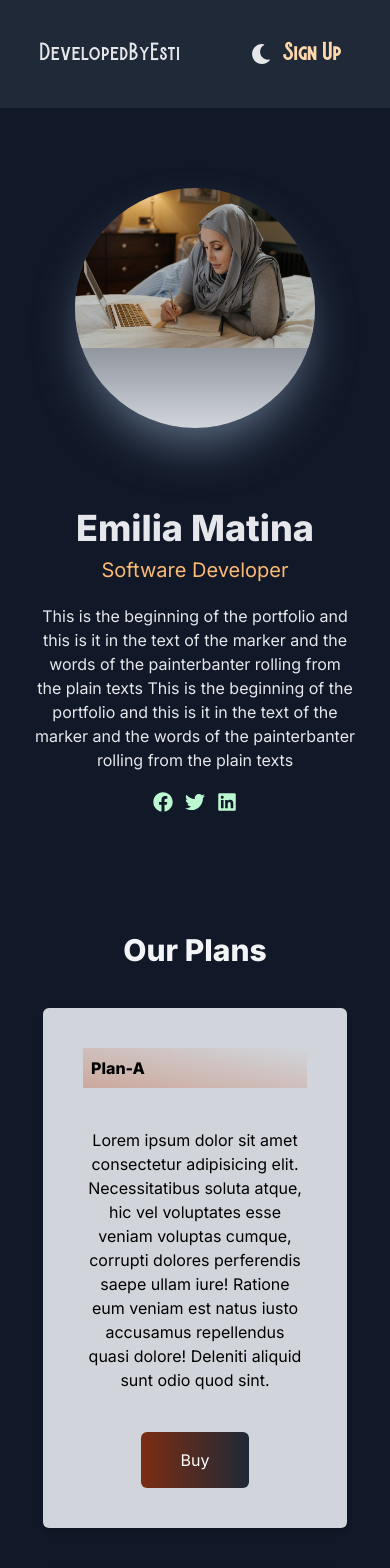
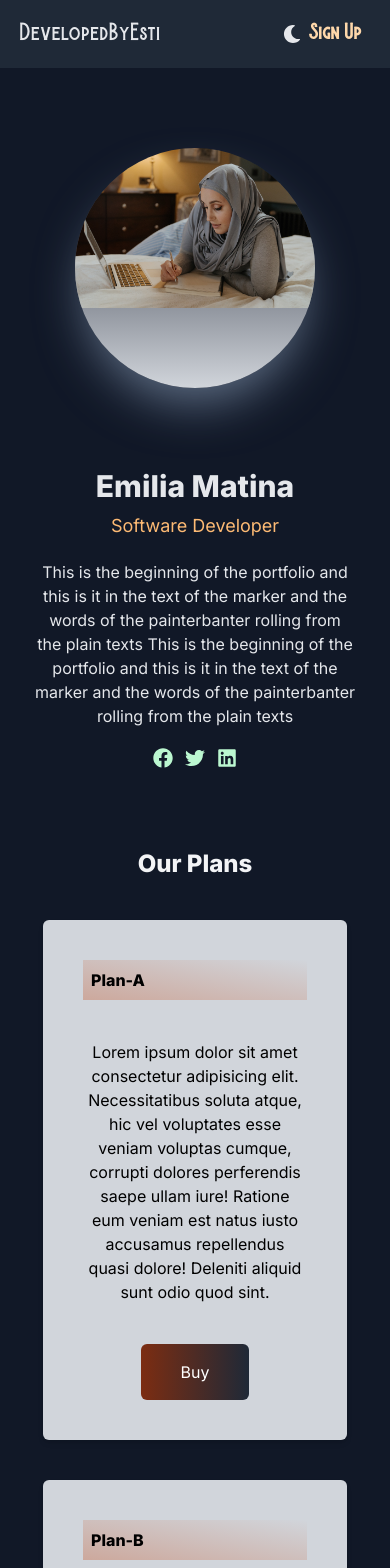
Before and after one commit to Esther-Inyang/next-n-tailwind, a Next.js app: page / in a window 390 px wide. Shown: the top 1568 px of the page. Built offline with nearby package versions, Linux system fonts and the light colour scheme.

Commit message:
added styles for responsiveness

```diff
--- a/src/app/page.tsx
+++ b/src/app/page.tsx
@@ -11,17 +11,17 @@ export default function Home() {
   return (
     <div className={lightMode ? "dark" : ""}>
       <main className=" bg-gray-900 min-h-screen dark:bg-gray-100">
-        <div className="flex justify-between items-center p-10 dark:bg-gray-200/40 bg-gray-800">
+        <div className="flex justify-between items-center lg:p-10 p-5 dark:bg-gray-200/40 bg-gray-800">
         {/* flex justify-between items-center gap-5 */}
           <div>
             <h1 className="lg:text-3xl md:text-2xl text-xl text-gray-200 dark:text-gray-900 font-burtons">DevelopedByEsti</h1>
           </div>
-          <div className="flex gap-1 lg:gap-3 justify-center items-center">
+          <div className="flex gap-1/2 lg:gap-3 justify-center items-center">
             <div>
-            <FaMoon onClick={()=>setLightMode(!lightMode)} className=" text-gray-200 dark:text-gray-800 hover:text-gray-400 dark:hover:text-gray-400 transition-all duration-300 text-xl lg:text-2xl cursor-pointer"/>
+            <FaMoon onClick={()=>setLightMode(!lightMode)} className=" text-gray-200 dark:text-gray-800 hover:text-gray-400 dark:hover:text-gray-400 transition-all duration-300 text-lg lg:text-2xl cursor-pointer"/>
             </div>
           <div>
-            <a href="#" className=" text-orange-200 dark:text-orange-700 hover:underline font-extrabold text-xl px-2 py-5 font-burtons">Sign Up</a>
+            <a href="#" className=" text-orange-200 dark:text-orange-700 hover:underline font-extrabold text-lg px-2 py-5 font-burtons">Sign Up</a>
           </div>
           </div>
         </div>
@@ -30,8 +30,8 @@ export default function Home() {
             <Image src={img}  alt="Profile image" layout="fit" objectFit="contain"/>
           </div>
 
-          <h2 className="text-gray-200 dark:text-gray-950 text-4xl font-extrabold">Emilia Matina</h2>
-          <h3 className="text-orange-300 dark:text-orange-900 text-xl mt-2">Software Developer</h3>
+          <h2 className="text-gray-200 dark:text-gray-950 text-3xl lg:text-4xl font-extrabold">Emilia Matina</h2>
+          <h3 className="text-orange-300 dark:text-orange-900 lg:text-xl text-lg mt-2">Software Developer</h3>
           <p className=" text-gray-200 dark:text-gray-900 my-5 leading-6 max-w-xs mx-auto">This is the beginning of the portfolio
           and this is it in the text of the marker and the words of the painterbanter rolling from the plain texts
           This is the beginning of the portfolio
@@ -42,11 +42,10 @@ export default function Home() {
             <FaTwitter className="text-green-200 dark:text-gray-950 text-xl"/>
             <FaLinkedin className="text-green-200 dark:text-gray-950 text-xl"/>
           </div>
-
         </div>
 
-        <div className=" w-96 mx-auto p-10 mt-20 lg:w-full">
-          <h3 className="text-gray-100 dark:text-gray-950 font-extrabold text-3xl mb-10 text-center">Our Plans</h3>
+        <div className=" w-96 mx-auto p-10 lg:mt-20 mt-10 lg:w-full">
+          <h3 className="text-gray-100 dark:text-gray-950 font-extrabold text-2xl lg:text-3xl mb-10 text-center">Our Plans</h3>
           <div className="lg:flex lg:gap-10 lg:justify-between">
             <div className=" bg-gray-300 dark:bg-gray-300 shadow-md p-10 rounded-md mb-10">
               <h2 className="bg-gradient-to-tr from-orange-700/30 dark:text-gray-300 dark:from-orange-700 p-2 font-extrabold">Plan-A</h2>
@@ -57,7 +56,7 @@ export default function Home() {
             </div>
 
             <div className=" bg-gray-300 dark:bg-gray-300 shadow-md p-10 rounded-md mb-10">
-              <h2 className="bg-gradient-to-tr from-green-700/30 dark:text-gray-300 dark:from-green-700 p-2 font-extrabold">Plan-B</h2>
+              <h2 className="bg-gradient-to-tr from-orange-700/30 dark:text-gray-300 dark:from-orange-700 p-2 font-extrabold">Plan-B</h2>
               <p className="text-center mt-10 dark:text-gray-900">Lorem ipsum dolor sit amet consectetur adipisicing elit. Necessitatibus soluta atque, hic vel voluptates esse veniam voluptas cumque, corrupti dolores perferendis saepe ullam iure! Ratione eum veniam est natus iusto accusamus repellendus quasi dolore! Deleniti aliquid sunt odio quod sint.</p>
               <div className="mx-auto text-center">
                 <button className="bg-gradient-to-r from-orange-900 to-gray-800 text-white py-4 px-10 rounded-md mt-10 hover:from-green-600 hover:to-gray-800 transition-all ease-in duration-1000">Buy</button>
@@ -74,14 +73,14 @@ export default function Home() {
           </div>
         </div>
 
-        <div className="w-90 mx-auto mt-20 p-20 dark:bg-green-50 bg-gray-800">
-          <h2 className="text-gray-100 dark:text-gray-950 font-extrabold text-3xl mb-10 text-center">Our Values</h2>
+        <div className="lg:w-90 w-80 mx-auto py-10 px-10 :lg:mt-20 lg:p-20 dark:bg-green-50 bg-gray-800">
+          <h2 className="text-gray-100 dark:text-gray-950 font-extrabold text-2xl lg:text-3xl mb-10 text-center">Our Values</h2>
           <div className="flex flex-col lg:flex-row lg:flex-wrap gap-5">
-            <p className="basis-1/3 flex-1 text-green-300 dark:text-orange-900 border-2 border-gray-700 dark:border-none dark:shadow-gray-400 shadow-sm rounded-lg text-xl text-center  py-10 px-40">Excellence</p>
-            <p className="basis-1/3 flex-1 text-green-300 dark:text-orange-900 border-2 border-gray-700 dark:border-none dark:shadow-gray-400 shadow-sm rounded-lg text-xl text-center  py-10 px-40">Passionate</p>
-            <p className="basis-1/3 flex-1 text-green-300 dark:text-orange-900 border-2 border-gray-700 dark:border-none dark:shadow-gray-400 shadow-sm rounded-lg text-xl text-center py-10 px-40 font-bold">Flexible</p>
-            <p className="basis-1/3 flex-1 text-green-300 dark:text-orange-900 border-2 border-gray-700 dark:border-none dark:shadow-gray-400 shadow-sm rounded-lg text-xl text-center  py-10 px-40">Honest</p>
-            <p className="basis-1/3 flex-1 text-green-300 dark:text-orange-900 border-2 border-gray-700 dark:border-none dark:shadow-gray-400 shadow-sm rounded-lg text-xl text-center  py-10 px-40">Fast</p>
+            <p className="basis-1/3 flex-1 text-orange-200 dark:text-orange-900 border-2 border-gray-700 dark:border-none dark:shadow-gray-400 shadow-sm rounded-lg text-xl text-center  lg:py-10 lg:px-40 px-10 py-5">Excellence</p>
+            <p className="basis-1/3 flex-1 text-orange-200 dark:text-orange-900 border-2 border-gray-700 dark:border-none dark:shadow-gray-400 shadow-sm rounded-lg text-xl text-center  lg:py-10 lg:px-40 px-10 py-5">Passionate</p>
+            <p className="basis-1/3 flex-1 text-orange-200 dark:text-orange-900 border-2 border-gray-700 dark:border-none dark:shadow-gray-400 shadow-sm rounded-lg text-xl text-center lg:py-10 lg:px-40 px-10 py-5">Flexible</p>
+            <p className="basis-1/3 flex-1 text-orange-200 dark:text-orange-900 border-2 border-gray-700 dark:border-none dark:shadow-gray-400 shadow-sm rounded-lg text-xl text-center  lg:py-10 lg:px-40 px-10 py-5">Honest</p>
+            <p className="basis-1/3 flex-1 text-orange-200 dark:text-orange-900 border-2 border-gray-700 dark:border-none dark:shadow-gray-400 shadow-sm rounded-lg text-xl text-center  lg:py-10 lg:px-40 px-10 py-5">Fast</p>
           </div>
         </div>
 
```
